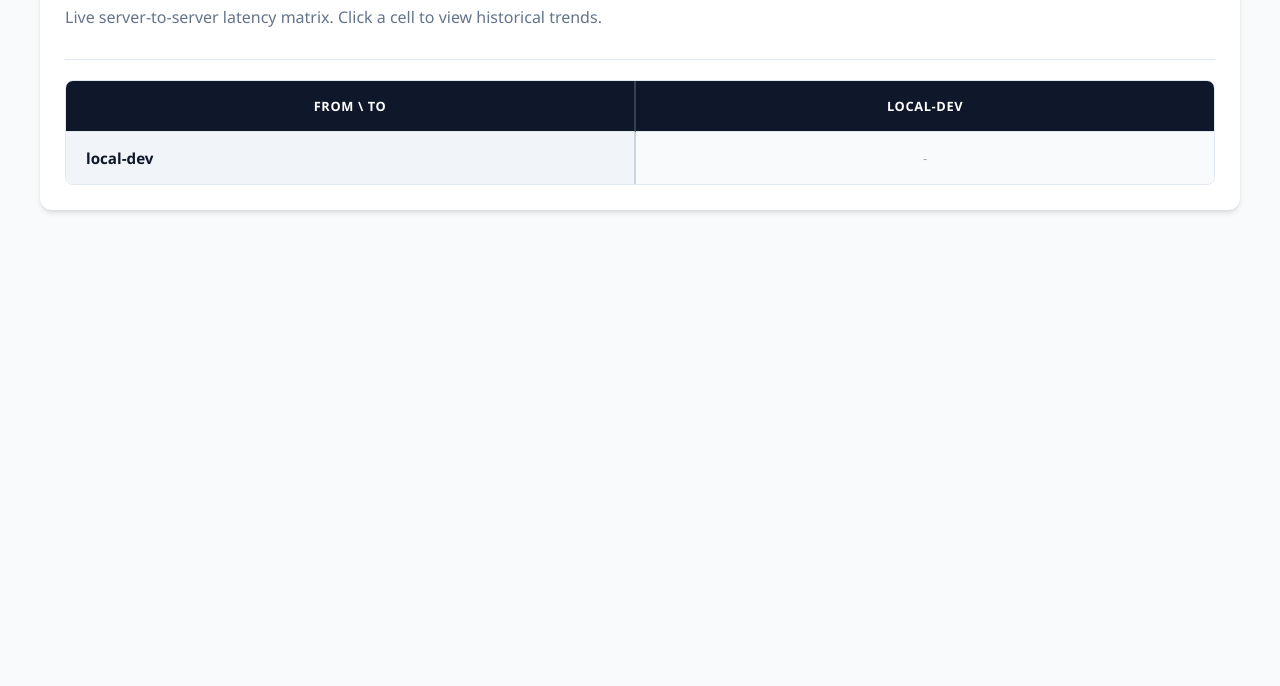
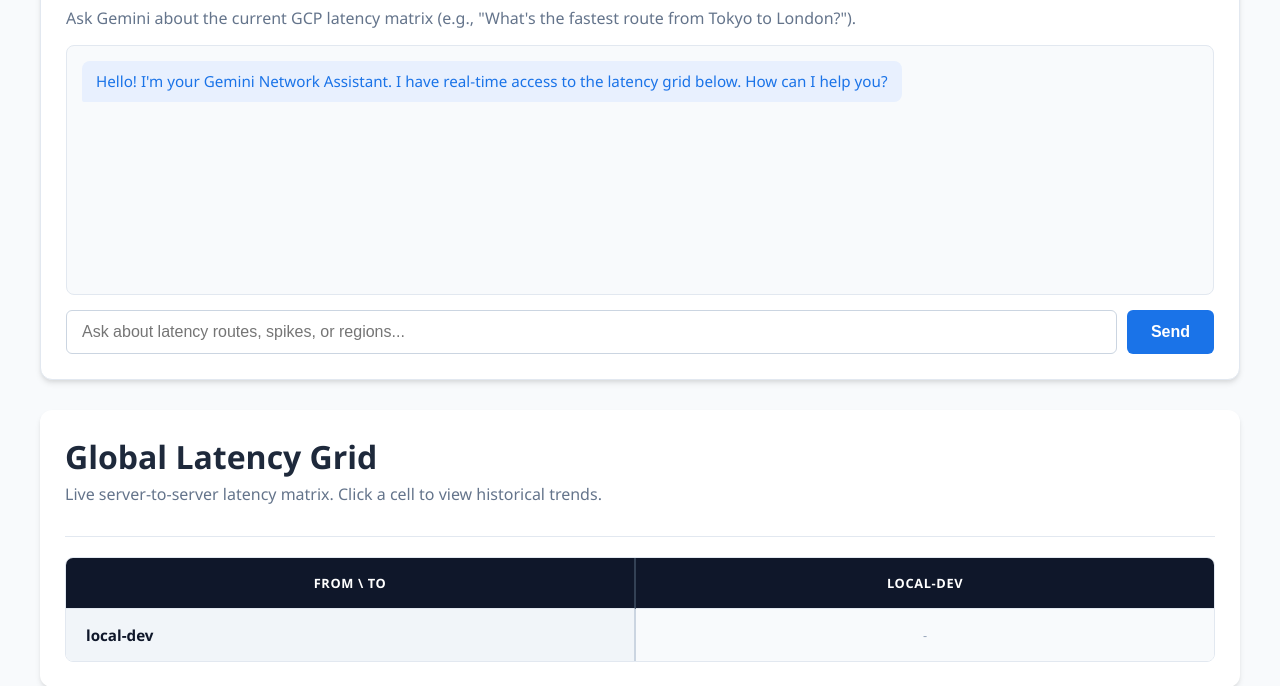
Before and after one commit to greavr/latency, a FastAPI app: page / in a window 1280 px wide. Shown: the part 1001-1687 px from the top of the page. Before the commit the page ends 1214 px from the top, so only its background shows below. Run offline with FastAPI, Linux system fonts and the light colour scheme; data that the repository does not hold is empty.

Commit message:
Adding Gemini Agent

```diff
--- a/app/main.py
+++ b/app/main.py
@@ -10,8 +10,12 @@
 from fastapi.responses import HTMLResponse
 from fastapi.staticfiles import StaticFiles
 from fastapi.templating import Jinja2Templates
+from pydantic import BaseModel
 import firebase_admin
 from firebase_admin import firestore
+
+# Import our new Gemini service module
+from gemini_agent import generate_chat_response
 
 # --- Logging Configuration ---
 logging.basicConfig(
@@ -41,6 +45,9 @@
 app.mount("/static", StaticFiles(directory="static"), name="static")
 templates = Jinja2Templates(directory="templates")
 
+class ChatRequest(BaseModel):
+    message: str
+
 def get_latency_class(ms: float) -> str:
     if ms < 50: return "lat-excellent"
     if ms < 150: return "lat-good"
@@ -48,6 +55,26 @@
     return "lat-poor"
 
 # --- Endpoints & Background Tasks ---
+
+@app.post("/api/chat")
+async def chat_with_gemini(req: ChatRequest):
+    # Fetch latest matrix context for the AI
+    logs = db.collection("latency_logs").order_by("timestamp", direction=firestore.Query.DESCENDING).limit(300).stream()
+    latest_matrix = {}
+
+    for doc in logs:
+        d = doc.to_dict()
+        src = d.get('from_region', 'unknown')
+        dst = d.get('to_region', 'unknown')
+        lat = d.get('latency_ms', 0)
+
+        if src not in latest_matrix: latest_matrix[src] = {}
+        # Only keep the most recent ping for the prompt context to save tokens
+        if dst not in latest_matrix[src]: latest_matrix[src][dst] = round(lat, 2)
+
+    # Call the isolated Gemini logic
+    reply = await generate_chat_response(req.message, latest_matrix)
+    return {"reply": reply}
 
 @app.get("/ping")
 async def ping():
@@ -118,11 +145,9 @@
     raw_url = str(request.base_url).rstrip("/")
     current_call_url = raw_url.replace("http://", "https://")
 
-    # Self-registration
     targets_ref = db.collection("index").document("targets")
     targets_ref.set({"urls": firestore.ArrayUnion([current_call_url]), f"region_map.{REGION}": current_call_url}, merge=True)
 
-    # Fetch logs
     logs = db.collection("latency_logs").order_by("timestamp", direction=firestore.Query.DESCENDING).limit(500).stream()
 
     matrix = {}
--- a/app/requirements.txt
+++ b/app/requirements.txt
@@ -5,3 +5,4 @@
 httpx==0.26.0
 requests==2.31.0
 jinja2
+google-genai
--- a/app/static/style.css
+++ b/app/static/style.css
@@ -144,7 +144,7 @@
     color: white;
 }
 
-/* --- Leaflet Map --- */
+/* --- Leaflet Map Customizations --- */
 .map-popup {
     min-width: 200px;
 }
@@ -166,6 +166,90 @@
 
 .leaflet-popup-content {
     margin: 15px;
+}
+
+/* --- Gemini Chat UI Styles --- */
+.chat-container {
+    background: #ffffff;
+    border: 1px solid #e2e8f0;
+}
+
+.chat-box {
+    height: 250px;
+    background: #f8fafc;
+    border: 1px solid #e2e8f0;
+    border-radius: 8px;
+    padding: 15px;
+    overflow-y: auto;
+    display: flex;
+    flex-direction: column;
+    gap: 12px;
+    margin-bottom: 15px;
+}
+
+.chat-message {
+    max-width: 80%;
+    padding: 10px 14px;
+    border-radius: 8px;
+    font-size: 0.95rem;
+    line-height: 1.4;
+    word-wrap: break-word;
+}
+
+.chat-message.bot {
+    background: #e8f0fe;
+    color: #1a73e8;
+    align-self: flex-start;
+    border-bottom-left-radius: 2px;
+}
+
+.chat-message.user {
+    background: #0f172a;
+    color: white;
+    align-self: flex-end;
+    border-bottom-right-radius: 2px;
+}
+
+.chat-message.bot.loading {
+    color: #64748b;
+    font-style: italic;
+    background: #f1f5f9;
+}
+
+.chat-input-area {
+    display: flex;
+    gap: 10px;
+}
+
+#chat-input {
+    flex-grow: 1;
+    padding: 12px 15px;
+    border: 1px solid #cbd5e1;
+    border-radius: 6px;
+    font-size: 1rem;
+    outline: none;
+    transition: border-color 0.2s;
+}
+
+#chat-input:focus {
+    border-color: #1a73e8;
+    box-shadow: 0 0 0 2px rgba(26, 115, 232, 0.2);
+}
+
+.chat-send-btn {
+    background: #1a73e8;
+    color: white;
+    border: none;
+    padding: 0 24px;
+    border-radius: 6px;
+    font-weight: 600;
+    font-size: 1rem;
+    cursor: pointer;
+    transition: background 0.2s;
+}
+
+.chat-send-btn:hover {
+    background: #1557b0;
 }
 
 /* --- Scrollable Heatmap Table --- */
--- a/app/templates/index.html
+++ b/app/templates/index.html
@@ -3,7 +3,7 @@
 <head>
     <meta charset="UTF-8">
     <meta name="viewport" content="width=device-width, initial-scale=1.0">
-    <title>Global Latency Heatmap</title>
+    <title>Global Latency Heatmap & AI Insights</title>
     <script src="https://cdn.jsdelivr.net/npm/chart.js"></script>
 
     <link rel="stylesheet" href="https://unpkg.com/leaflet@1.9.4/dist/leaflet.css" />
@@ -50,6 +50,27 @@
             <div id="gcp-map" style="height: 450px; width: 100%; border-radius: 8px; border: 1px solid #e2e8f0; z-index: 1;"></div>
         </div>
 
+        <div class="container chat-container">
+            <div style="display: flex; align-items: center; gap: 10px; margin-bottom: 15px;">
+                <svg width="28" height="28" viewBox="0 0 24 24" fill="none" stroke="#1a73e8" stroke-width="2">
+                    <path d="M21 15a2 2 0 0 1-2 2H7l-4 4V5a2 2 0 0 1 2-2h14a2 2 0 0 1 2 2z"></path>
+                </svg>
+                <h2 style="margin:0; color: #1a73e8;">Network Insights Assistant</h2>
+            </div>
+            <p style="color: #64748b; margin-top: 0;">Ask Gemini about the current GCP latency matrix (e.g., "What's the fastest route from Tokyo to London?").</p>
+
+            <div id="chat-box" class="chat-box">
+                <div class="chat-message bot">
+                    Hello! I'm your Gemini Network Assistant. I have real-time access to the latency grid below. How can I help you?
+                </div>
+            </div>
+
+            <div class="chat-input-area">
+                <input type="text" id="chat-input" placeholder="Ask about latency routes, spikes, or regions..." onkeypress="handleChatKeyPress(event)">
+                <button onclick="sendChatMessage()" class="chat-send-btn">Send</button>
+            </div>
+        </div>
+
         <div class="container heatmap-container">
             <div class="heatmap-header">
                 <h1 style="margin:0;">Global Latency Grid</h1>
@@ -88,56 +109,49 @@
         // --- Map Initialization & Logic ---
         const matrixData = {{ matrix_json | safe }};
 
-        // Approximate coordinates for GCP regions
-       const regionCoords = {
-            // Americas
-            "northamerica-northeast1": [45.50, -73.56], // Montréal
-            "northamerica-northeast2": [43.65, -79.38], // Toronto
-            "northamerica-south1": [20.58, -100.39],    // Querétaro
-            "southamerica-east1": [-23.55, -46.63],     // São Paulo
-            "southamerica-west1": [-33.44, -70.66],     // Santiago
-            "us-central1": [41.26, -95.86],             // Iowa
-            "us-east1": [33.19, -80.01],                // South Carolina
-            "us-east4": [39.04, -77.48],                // Northern Virginia
-            "us-east5": [39.96, -82.99],                // Columbus
-            "us-south1": [32.77, -96.79],               // Dallas
-            "us-west1": [45.59, -121.18],               // Oregon
-            "us-west2": [34.05, -118.24],               // Los Angeles
-            "us-west3": [40.76, -111.89],               // Salt Lake City
-            "us-west4": [36.16, -115.13],               // Las Vegas
-
-            // Europe
-            "europe-central2": [52.22, 21.01],          // Warsaw
-            "europe-north1": [60.56, 27.19],            // Finland
-            "europe-north2": [59.32, 18.06],            // Stockholm
-            "europe-southwest1": [40.41, -3.70],        // Madrid
-            "europe-west1": [50.45, 3.82],              // Belgium
-            "europe-west2": [51.50, -0.12],             // London
-            "europe-west3": [50.11, 8.68],              // Frankfurt
-            "europe-west4": [53.42, 6.80],              // Netherlands
-            "europe-west6": [47.37, 8.54],              // Zurich
-            "europe-west8": [45.46, 9.19],              // Milan
-            "europe-west9": [48.85, 2.35],              // Paris
-            "europe-west10": [52.52, 13.40],            // Berlin
-            "europe-west12": [45.07, 7.68],             // Turin
-
-            // Asia-Pacific
-            "asia-east1": [24.05, 120.43],              // Taiwan
-            "asia-east2": [22.31, 114.16],              // Hong Kong
-            "asia-northeast1": [35.68, 139.69],         // Tokyo
-            "asia-northeast2": [34.69, 135.50],         // Osaka
-            "asia-northeast3": [37.56, 126.97],         // Seoul
-            "asia-south1": [19.07, 72.87],              // Mumbai
-            "asia-south2": [28.61, 77.20],              // Delhi
-            "asia-southeast1": [1.35, 103.81],          // Singapore
-            "asia-southeast2": [-6.20, 106.81],         // Jakarta
-            "asia-southeast3": [13.75, 100.50],         // Bangkok
-            "australia-southeast1": [-33.86, 151.20],   // Sydney
-            "australia-southeast2": [-37.81, 144.96],   // Melbourne
-
-            // Middle East & Africa
-            "africa-south1": [-26.20, 28.04],           // Johannesburg
-            "me-central1": [25.28, 51.53]               // Doha
+        // Comprehensive coordinates for GCP regions
+        const regionCoords = {
+            "northamerica-northeast1": [45.50, -73.56],
+            "northamerica-northeast2": [43.65, -79.38],
+            "northamerica-south1": [20.58, -100.39],
+            "southamerica-east1": [-23.55, -46.63],
+            "southamerica-west1": [-33.44, -70.66],
+            "us-central1": [41.26, -95.86],
+            "us-east1": [33.19, -80.01],
+            "us-east4": [39.04, -77.48],
+            "us-east5": [39.96, -82.99],
+            "us-south1": [32.77, -96.79],
+            "us-west1": [45.59, -121.18],
+            "us-west2": [34.05, -118.24],
+            "us-west3": [40.76, -111.89],
+            "us-west4": [36.16, -115.13],
+            "europe-central2": [52.22, 21.01],
+            "europe-north1": [60.56, 27.19],
+            "europe-north2": [59.32, 18.06],
+            "europe-southwest1": [40.41, -3.70],
+            "europe-west1": [50.45, 3.82],
+            "europe-west2": [51.50, -0.12],
+            "europe-west3": [50.11, 8.68],
+            "europe-west4": [53.42, 6.80],
+            "europe-west6": [47.37, 8.54],
+            "europe-west8": [45.46, 9.19],
+            "europe-west9": [48.85, 2.35],
+            "europe-west10": [52.52, 13.40],
+            "europe-west12": [45.07, 7.68],
+            "asia-east1": [24.05, 120.43],
+            "asia-east2": [22.31, 114.16],
+            "asia-northeast1": [35.68, 139.69],
+            "asia-northeast2": [34.69, 135.50],
+            "asia-northeast3": [37.56, 126.97],
+            "asia-south1": [19.07, 72.87],
+            "asia-south2": [28.61, 77.20],
+            "asia-southeast1": [1.35, 103.81],
+            "asia-southeast2": [-6.20, 106.81],
+            "asia-southeast3": [13.75, 100.50],
+            "australia-southeast1": [-33.86, 151.20],
+            "australia-southeast2": [-37.81, 144.96],
+            "africa-south1": [-26.20, 28.04],
+            "me-central1": [25.28, 51.53]
         };
 
         const map = L.map('gcp-map').setView([30, -20], 2);
@@ -212,6 +226,51 @@
             });
         }
 
+        // --- Gemini Chat Logic ---
+        async function sendChatMessage() {
+            const inputField = document.getElementById('chat-input');
+            const message = inputField.value.trim();
+            if (!message) return;
+
+            const chatBox = document.getElementById('chat-box');
+
+            chatBox.innerHTML += `<div class="chat-message user">${message}</div>`;
+            inputField.value = '';
+
+            const loadingId = 'loading-' + Date.now();
+            chatBox.innerHTML += `<div id="${loadingId}" class="chat-message bot loading">Analyzing network data...</div>`;
+            chatBox.scrollTop = chatBox.scrollHeight;
+
+            try {
+                const response = await fetch('/api/chat', {
+                    method: 'POST',
+                    headers: { 'Content-Type': 'application/json' },
+                    body: JSON.stringify({ message: message })
+                });
+
+                const data = await response.json();
+                document.getElementById(loadingId).remove();
+
+                let formattedReply = data.reply
+                    .replace(/\n/g, '<br>')
+                    .replace(/\*\*(.*?)\*\*/g, '<strong>$1</strong>')
+                    .replace(/\*(.*?)\*/g, '<em>$1</em>');
+
+                chatBox.innerHTML += `<div class="chat-message bot">${formattedReply}</div>`;
+            } catch (error) {
+                document.getElementById(loadingId).remove();
+                chatBox.innerHTML += `<div class="chat-message bot" style="color: #dc2626;">Connection error. Please try again.</div>`;
+            }
+
+            chatBox.scrollTop = chatBox.scrollHeight;
+        }
+
+        function handleChatKeyPress(event) {
+            if (event.key === 'Enter') {
+                sendChatMessage();
+            }
+        }
+
         // --- Heatmap & Chart Logic ---
         let myChart = null;
 
@@ -257,7 +316,7 @@
 
         function closeModal() { document.getElementById('modal').style.display = "none"; }
         window.onclick = e => { if(e.target == document.getElementById('modal')) closeModal(); }
-        setTimeout(() => location.reload(), 60000);
+        setTimeout(() => location.reload(), 60000); // Reload data every 60s
     </script>
 </body>
 </html>
```
Also changed, not shown: app/gemini_agent.py (added, +54 -0 lines), Readme.md, 2 other files.
